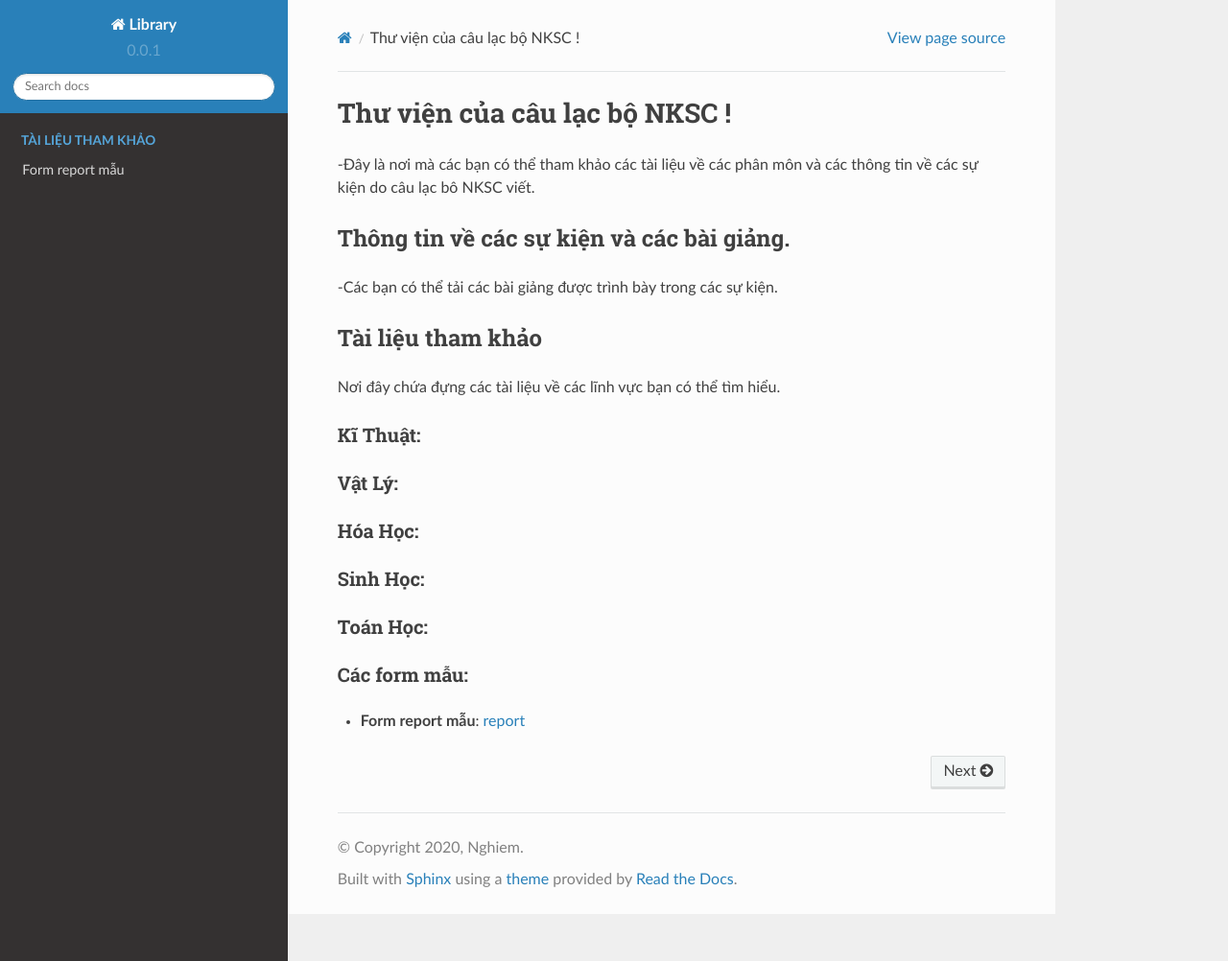
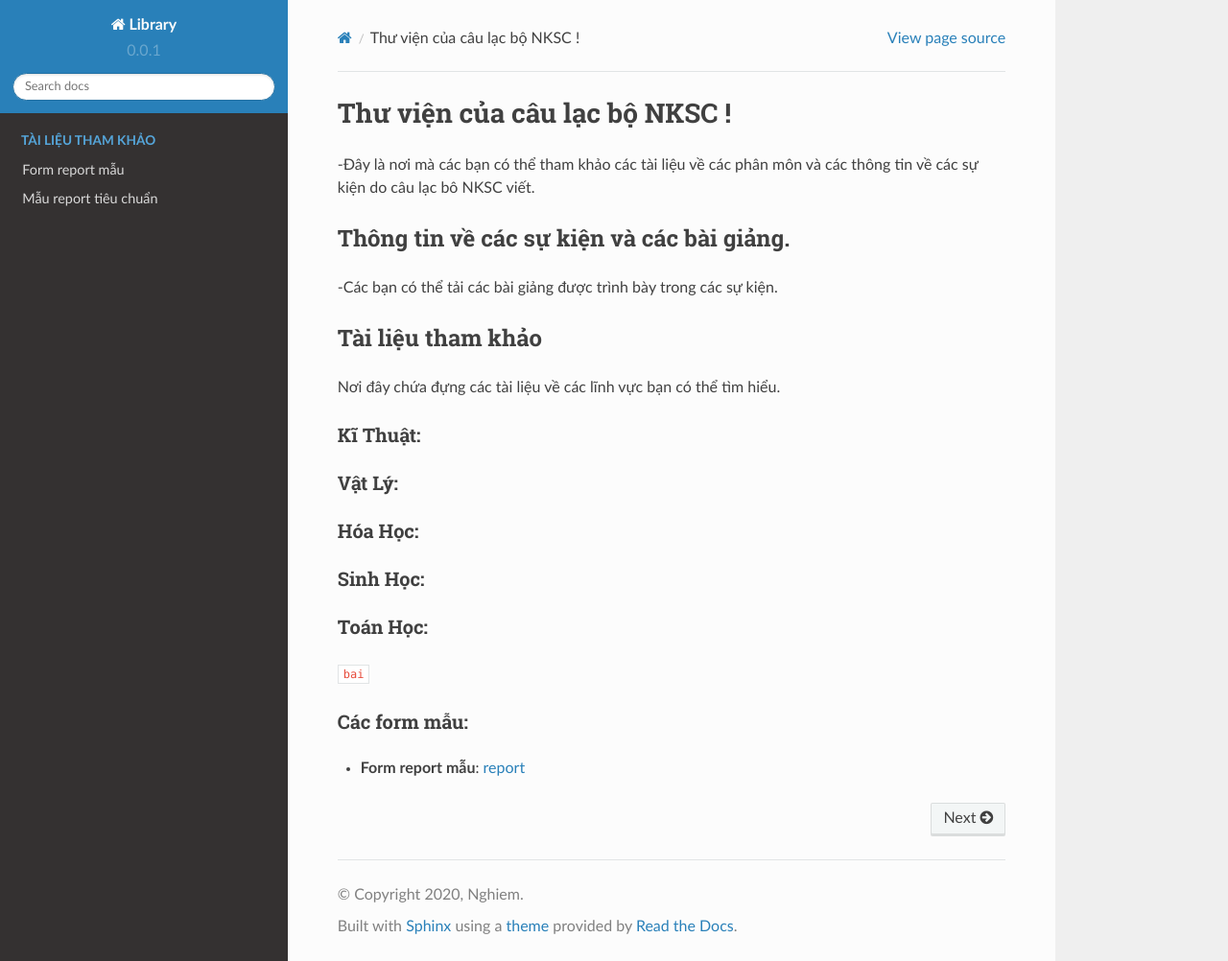
Before and after one commit to nghiemkythu/demoo, a Sphinx documentation site: the page built from docs/source/index.rst, in a window 1280 px wide and 1002 px high. Shown: the whole window at 96% size. Built offline with Sphinx 7.4.7 and the Read the Docs theme 2.0.0, drawn with Linux system fonts in a browser that asks for light colours; cross-references to code outside the pages are shown as plain code.

Commit message:
'hoctap'

```diff
--- a/docs/source/index.rst
+++ b/docs/source/index.rst
@@ -41,6 +41,8 @@
 Toán Học:
 ~~~~~~~~~
 
+:role:`bai</report>`
+
 Các form mẫu:
 ~~~~~~~~~~~~~
 
@@ -52,3 +54,4 @@
    :caption: Tài liệu tham khảo
 
    /Các form mẫu/documentation
+   /report
```
